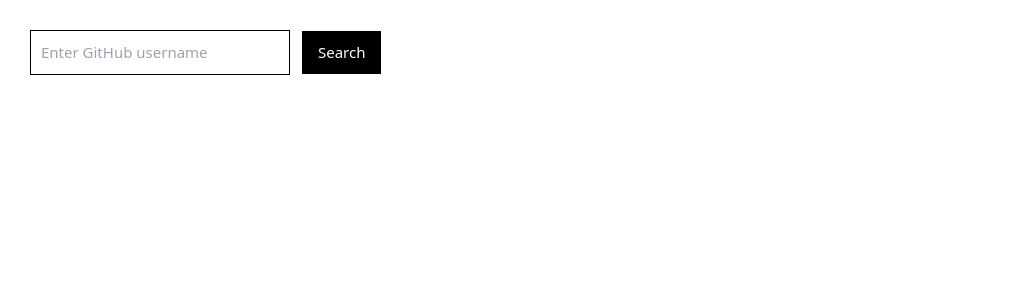
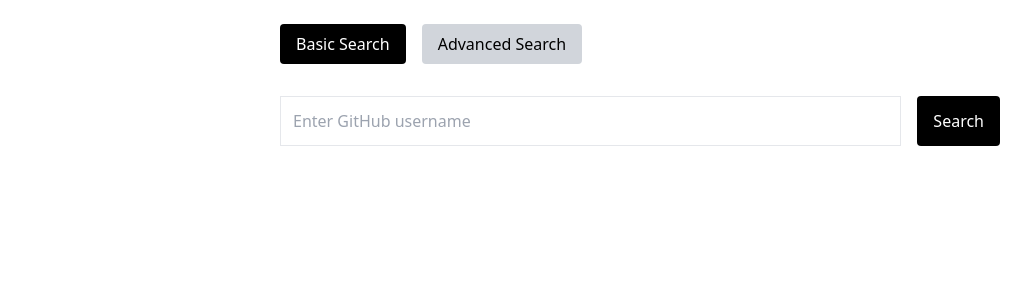
Before and after one commit to Stev1000/alx-fe-reactjs, a React app in the folder github-user-search/: page / in a window 1280 px wide. Shown: the top 300 px of the page, without its empty margins (0-1033 px from the left). Built offline with nearby package versions, Linux system fonts and the light colour scheme; the HTML template or start-up script is replaced by a standard one.

Commit message:
Feat: Task 2 advanced GitHub user search using search API + Tailwind UI

```diff
--- a/github-user-search/src/components/Search.jsx
+++ b/github-user-search/src/components/Search.jsx
@@ -1,97 +1,209 @@
 import { useState } from "react";
-import { fetchUserData } from "../services/githubService";
+import { fetchUserData, searchUsers } from "../services/githubService";
 
 export default function Search() {
+  const [mode, setMode] = useState("basic");
+
+  // Basic search (Task 1)
+  const [usernameBasic, setUsernameBasic] = useState("");
+  const [basicUser, setBasicUser] = useState(null);
+  const [basicLoading, setBasicLoading] = useState(false);
+  const [basicError, setBasicError] = useState("");
+
+  // Advanced search (Task 2)
   const [username, setUsername] = useState("");
-  const [user, setUser] = useState(null);
-  const [loading, setLoading] = useState(false);
-  const [error, setError] = useState("");
+  const [location, setLocation] = useState("");
+  const [minRepos, setMinRepos] = useState("");
+  const [results, setResults] = useState([]);
+  const [page, setPage] = useState(1);
+  const [advError, setAdvError] = useState("");
 
-  const handleSubmit = async (e) => {
+  // --------------------------
+  // Task 1 handler
+  // --------------------------
+  const handleBasic = async (e) => {
     e.preventDefault();
-
-    if (!username.trim()) {
-      setError("Please enter a username");
-      return;
-    }
-
-    setLoading(true);
-    setError("");
-    setUser(null);
+    setBasicError("");
+    setBasicUser(null);
+    setBasicLoading(true);
 
     try {
-      const data = await fetchUserData(username.trim());
-      setUser(data);
-    } catch (err) {
-      setError("Looks like we cant find the user");
+      const data = await fetchUserData(usernameBasic.trim());
+      setBasicUser(data);
+    } catch {
+      setBasicError("Looks like we cant find the user");
     } finally {
-      setLoading(false);
+      setBasicLoading(false);
     }
   };
 
+  // --------------------------
+  // Task 2 handler
+  // --------------------------
+  const handleAdvanced = async (e) => {
+    e.preventDefault();
+    setAdvError("");
+
+    try {
+      const data = await searchUsers({
+        username,
+        location,
+        minRepos,
+        page: 1,
+      });
+
+      setResults(data.items || []);
+      setPage(1);
+    } catch {
+      setAdvError("Failed to fetch users");
+    }
+  };
+
+  const loadMore = async () => {
+    const newPage = page + 1;
+    const data = await searchUsers({
+      username,
+      location,
+      minRepos,
+      page: newPage,
+    });
+
+    setResults((prev) => [...prev, ...(data.items || [])]);
+    setPage(newPage);
+  };
+
   return (
-    <div style={{ padding: "30px" }}>
-      {/* Search Form */}
-      <form
-        onSubmit={handleSubmit}
-        style={{ display: "flex", alignItems: "center", gap: "12px" }}
+    <div className="p-6 max-w-3xl mx-auto space-y-8">
+      {/* Mode Switch */}
+      <div className="flex gap-4">
+        <button
+          onClick={() => setMode("basic")}
+          className={`px-4 py-2 rounded ${
+            mode === "basic" ? "bg-black text-white" : "bg-gray-300"
+          }`}
         >
-        <input
-          type="text"
-          placeholder="Enter GitHub username"
-          value={username}
-          onChange={(e) => setUsername(e.target.value)}
-          style={{
-            border: "1px solid black",
-            padding: "10px",
-            width: "260px",
-            color: "black",
-            fontSize: "15px"
-          }}
-        />
+          Basic Search
+        </button>
 
         <button
-          type="submit"
-          style={{
-            padding: "10px 16px",
-            background: "black",
-            color: "white",
-            border: "none",
-            cursor: "pointer",
-            fontSize: "15px"
-          }}
+          onClick={() => setMode("advanced")}
+          className={`px-4 py-2 rounded ${
+            mode === "advanced" ? "bg-blue-600 text-white" : "bg-gray-300"
+          }`}
         >
+          Advanced Search
+        </button>
+      </div>
+
+      {/* =============================== */}
+      {/* TASK 1 — BASIC SEARCH (ALX)     */}
+      {/* =============================== */}
+      {mode === "basic" && (
+        <div>
+          <form onSubmit={handleBasic} className="flex gap-4">
+            <input
+              className="border p-3 w-full"
+              placeholder="Enter GitHub username"
+              value={usernameBasic}
+              onChange={(e) => setUsernameBasic(e.target.value)}
+            />
+            <button className="bg-black text-white px-4 py-2 rounded">
               Search
             </button>
           </form>
 
-      {/* Loading */}
-      {loading && <p style={{ marginTop: "20px" }}>Loading...</p>}
+          {basicLoading && <p>Loading...</p>}
+          {basicError && <p className="text-red-600">{basicError}</p>}
 
-      {/* Error */}
-      {error && <p style={{ marginTop: "20px", color: "red" }}>{error}</p>}
-
-      {/* User Result */}
-      {user && (
-        <div style={{ marginTop: "30px" }}>
+          {basicUser && (
+            <div className="mt-6 space-y-2">
               <img
-            src={user.avatar_url}
-            width={120}
-            alt="avatar"
-            style={{ borderRadius: "8px" }}
+                src={basicUser.avatar_url}
+                width="120"
+                className="rounded"
               />
-
-          <h3 style={{ marginTop: "10px", fontSize: "20px" }}>{user.login}</h3>
-
+              <h3 className="text-xl font-bold">{basicUser.login}</h3>
               <a
-            href={user.html_url}
+                className="text-blue-600 underline"
+                href={basicUser.html_url}
                 target="_blank"
-            style={{ color: "blue", textDecoration: "underline" }}
               >
                 View GitHub Profile
               </a>
             </div>
           )}
         </div>
+      )}
+
+      {/* =============================== */}
+      {/* TASK 2 — ADVANCED SEARCH         */}
+      {/* =============================== */}
+      {mode === "advanced" && (
+        <div className="space-y-6">
+          <form onSubmit={handleAdvanced} className="space-y-4">
+            <input
+              className="border p-3 w-full"
+              placeholder="Username"
+              value={username}
+              onChange={(e) => setUsername(e.target.value)}
+            />
+
+            <input
+              className="border p-3 w-full"
+              placeholder="Location (e.g. Rwanda)"
+              value={location}
+              onChange={(e) => setLocation(e.target.value)}
+            />
+
+            <input
+              className="border p-3 w-full"
+              type="number"
+              placeholder="Minimum Repositories"
+              value={minRepos}
+              onChange={(e) => setMinRepos(e.target.value)}
+            />
+
+            <button className="bg-blue-600 text-white py-3 w-full rounded">
+              Search Users
+            </button>
+          </form>
+
+          {advError && <p className="text-red-600">{advError}</p>}
+
+          <div className="space-y-4">
+            {results.map((user) => (
+              <div
+                key={user.id}
+                className="p-4 border rounded shadow flex items-center gap-4"
+              >
+                <img
+                  src={user.avatar_url}
+                  className="w-16 h-16 rounded-full"
+                />
+                <div>
+                  <p className="font-bold">{user.login}</p>
+                  <a
+                    href={user.html_url}
+                    target="_blank"
+                    className="text-blue-600 underline"
+                  >
+                    View Profile
+                  </a>
+                </div>
+              </div>
+            ))}
+          </div>
+
+          {results.length > 0 && (
+            <button
+              onClick={loadMore}
+              className="w-full py-3 bg-gray-800 text-white rounded"
+            >
+              Load More
+            </button>
+          )}
+        </div>
+      )}
+    </div>
   );
 }
--- a/github-user-search/src/services/githubService.js
+++ b/github-user-search/src/services/githubService.js
@@ -1,12 +1,32 @@
 import axios from "axios";
 
-const BASE_URL = "https://api.github.com/users";
-
+// Task 1 function (must be kept)
 export async function fetchUserData(username) {
   try {
-    const response = await axios.get(`${BASE_URL}/${username}`);
+    const response = await axios.get(`https://api.github.com/users/${username}`);
     return response.data;
   } catch (error) {
     throw new Error("GitHub API error");
   }
 }
+
+// Task 2 function (NEW)
+export async function searchUsers({ username, location, minRepos, page = 1 }) {
+  try {
+    let query = "";
+
+    if (username) query += `${username} in:login `;
+    if (location) query += `location:${location} `;
+    if (minRepos) query += `repos:>=${minRepos} `;
+
+    const encoded = encodeURIComponent(query.trim());
+
+    const response = await axios.get(
+      `https://api.github.com/search/users?q=${encoded}&page=${page}&per_page=10`
+    );
+
+    return response.data;
+  } catch (error) {
+    throw new Error("GitHub Advanced Search Failed");
+  }
+}
```
Lines whose indentation alone changed are shown as unchanged.
